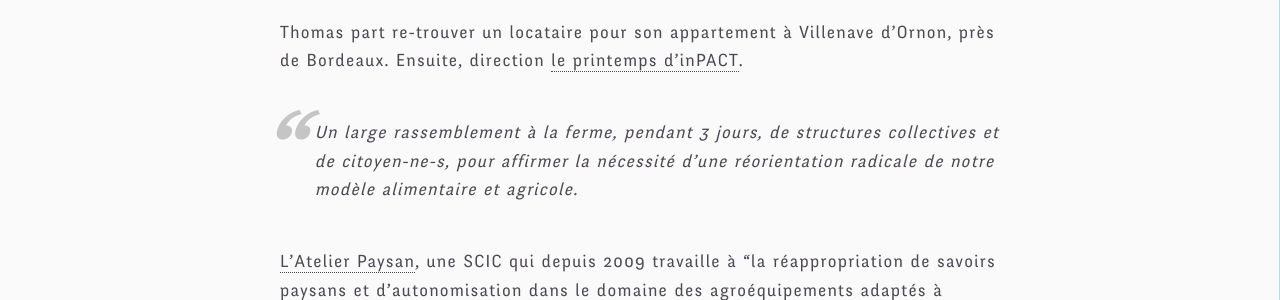
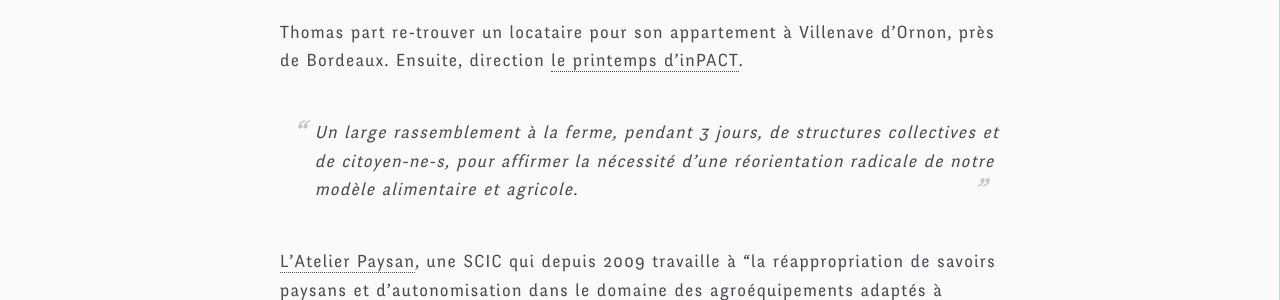
Before and after one commit to noeems/estcequecestdutravail.xyz, a Jekyll site: the page built from _pages/parcours.html, in a window 1280 px wide and 1400 px high, scrolled down 5786 px. Shown: the part 150-450 px from the top of the window. Built offline with Jekyll 4.4.1, drawn with Linux system fonts in a browser that asks for light colours; nearby versions of some CDN libraries; comment, search, counter and statistics services are not loaded.

Commit message:
quote style changed !

```diff
--- a/css/main.scss
+++ b/css/main.scss
@@ -247,11 +247,22 @@
 		&:before {
 			content: "“";
 			color: _palette(border2-bg);
-			font-size: 7rem;
+			font-size: 2rem;
 			line-height: 1;
-			left: -.2em;
+			left: 0.4em;
 			position: absolute;
-			top: -0.1em;
+			top: 0.2em;
+			z-index: 0;
+		}
+
+		&:after {
+			content: "”";
+			color: _palette(border2-bg);
+			font-size: 2rem;
+			line-height: 1;
+			right: 0.4em;
+			position: absolute;
+			bottom: 0.2em;
 			z-index: 0;
 		}
 
```
